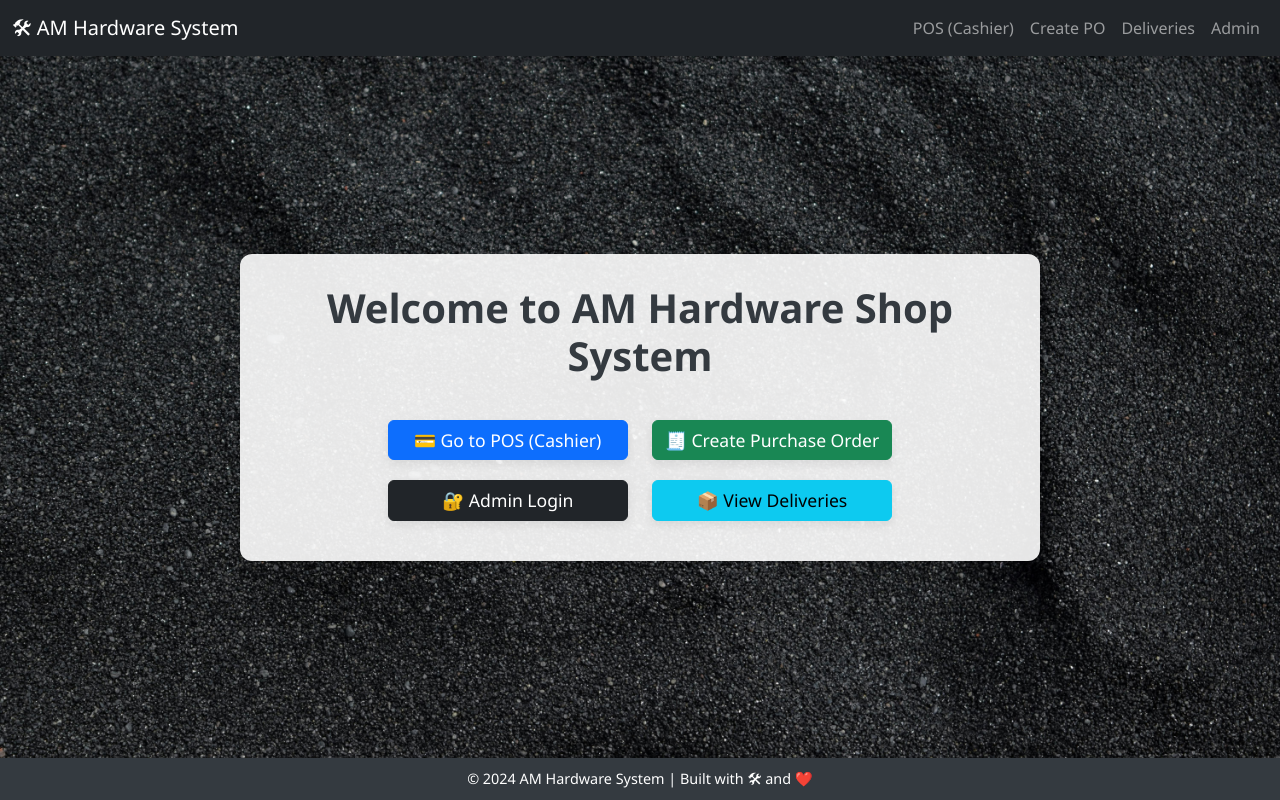
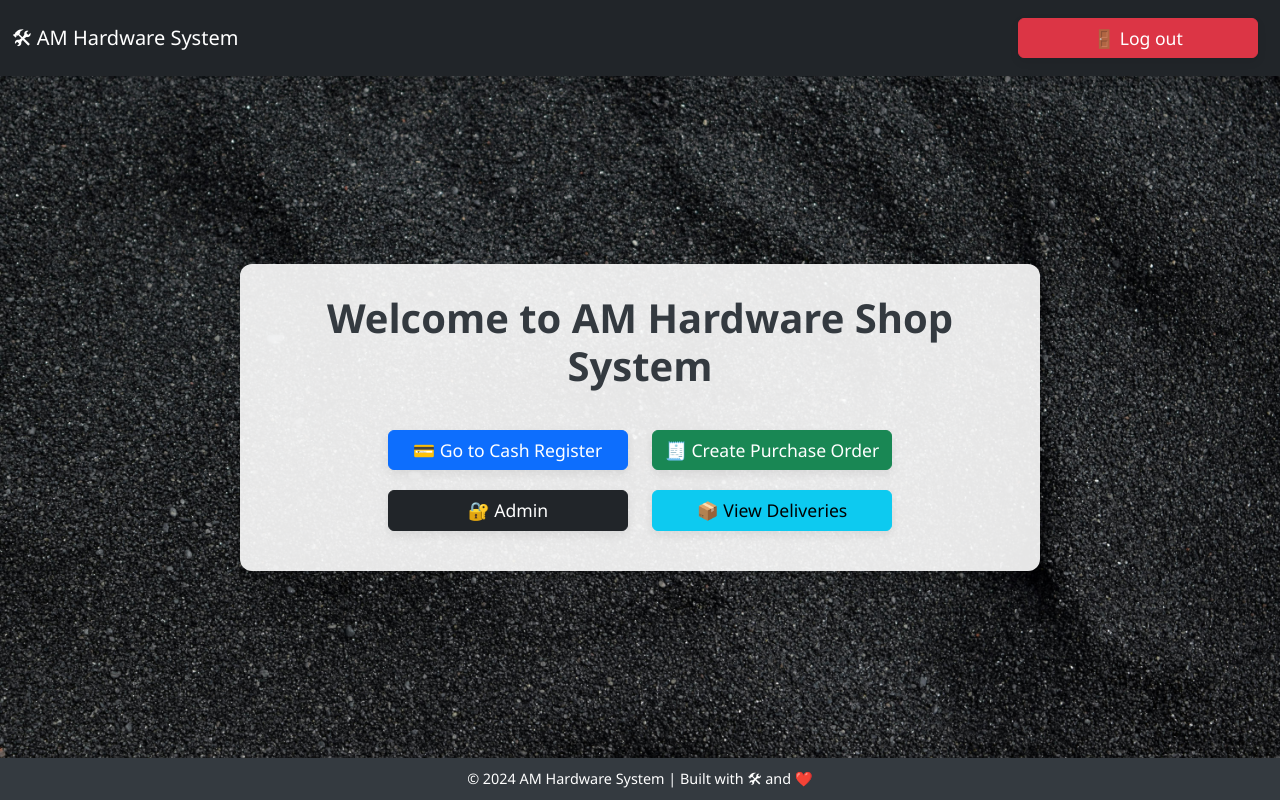
Before and after one commit to Blackstar28/hardware_system, a Django app: page / in a window 1280 px wide. Run offline with Django 5.2, Linux system fonts and the light colour scheme; a user stored in the database is signed in.

Commit message:
changes had loguout in dashboard deeleted pdf scle reciept at POS monitor rejected logout button on PO item removed dashboard from home page

```diff
--- a/core/templates/base.html
+++ b/core/templates/base.html
@@ -38,10 +38,7 @@
   </div>
 
   {% if user.is_authenticated %}
-  <form action="{% url 'logout' %}" method="post">
-    {% csrf_token %}
-    <button type="submit" class="btn btn-outline-danger">Logout</button>
-  </form>
+
 {% endif %}
 </body>
 </html>
--- a/core/templates/core/home.html
+++ b/core/templates/core/home.html
@@ -81,33 +81,26 @@
             <span class="navbar-toggler-icon"></span>
         </button>
 
-        <div class="collapse navbar-collapse justify-content-end" id="navbarNav">
-            <ul class="navbar-nav">
-                <li class="nav-item">
-                    <a class="nav-link" href="{% url 'pos_view' %}">POS (Cashier)</a>
-                </li>
-                <li class="nav-item">
-                    <a class="nav-link" href="{% url 'create_purchase_order' %}">Create PO</a>
-                </li>
-                <li class="nav-item">
-                    <a class="nav-link" href="{% url 'delivery_list' %}" target="_blank">Deliveries</a>
-                </li>
-                <li class="nav-item">
-                    <a class="nav-link" href="/admin/" target="_blank">Admin</a>
-                </li>
-            </ul>
+        <div class="d-flex">
+            <form method="POST" action="{% url 'logout' %}">
+                {% csrf_token %}
+                <button type="submit" class="btn btn-danger">🚪 Log out</button>
+            </form>
         </div>
+
     </div>
 </nav>
+
+
 
 <!-- Main Content -->
 <div class="container-buttons">
     <div class="pos-container">
         <h1>Welcome to AM Hardware Shop System</h1>
 
-        <a href="{% url 'pos_view' %}" class="btn btn-primary">💳 Go to POS (Cashier)</a>
+        <a href="{% url 'pos_view' %}" class="btn btn-primary">💳 Go to Cash Register</a>
         <a href="{% url 'create_purchase_order' %}" class="btn btn-success">🧾 Create Purchase Order</a>
-        <a href="/admin/" target="_blank" class="btn btn-dark">🔐 Admin Login</a>
+        <a href="/admin/" target="_blank" class="btn btn-dark">🔐 Admin </a>
         <a href="{% url 'delivery_list' %}" target="_blank" class="btn btn-info">📦 View Deliveries</a>
     </div>
 </div>
--- a/core/templates/core/receipt.html
+++ b/core/templates/core/receipt.html
@@ -112,10 +112,7 @@
     <p class="tax">Tax ({{ tax_percent }}%): +₱{{ tax_amount|floatformat:2 }}</p>
     <p class="net">Net Total: ₱{{ net_total|floatformat:2 }}</p>
 
-    <div class="button-container">
-        <a href="{% url 'generate_receipt_pdf' sale.id %}" class="btn" target="_blank">📄 Download PDF</a>
-        <a href="{% url 'pos_view' %}" class="btn btn-primary mt-3">🔙 Return to POS</a>
-    </div>
+
 </div>
 </body>
 </html>
```
Also changed, not shown: core/templates/core/pos.html (+25 -4 lines), db.sqlite3.
